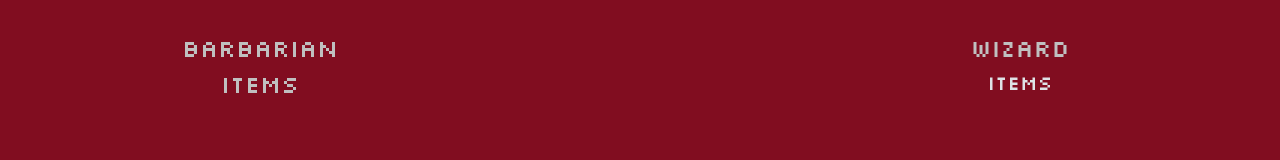
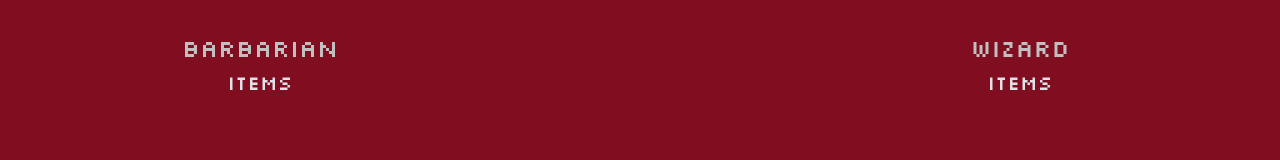
Before and after one commit to Dan848/vite-game-creator, a Vue app: page /play in a window 1280 px wide. Shown: the part 437-597 px from the top of the page. Built offline with nearby package versions, Linux system fonts and the light colour scheme; a web font is replaced by a local one.

Commit message:
changed items title

```diff
--- a/src/pages/VersusView.vue
+++ b/src/pages/VersusView.vue
@@ -21,7 +21,7 @@
 
                     <!-- List of Character Items -->
                     <div class="character-items">
-                        <h4 class="pixel-text text-center">Items</h4>
+                        <h5 class="pixel-text text-center">Items</h5>
                         <ul>
                             <!-- Here goes li elements that cycle for every item -->
                         </ul>
```
